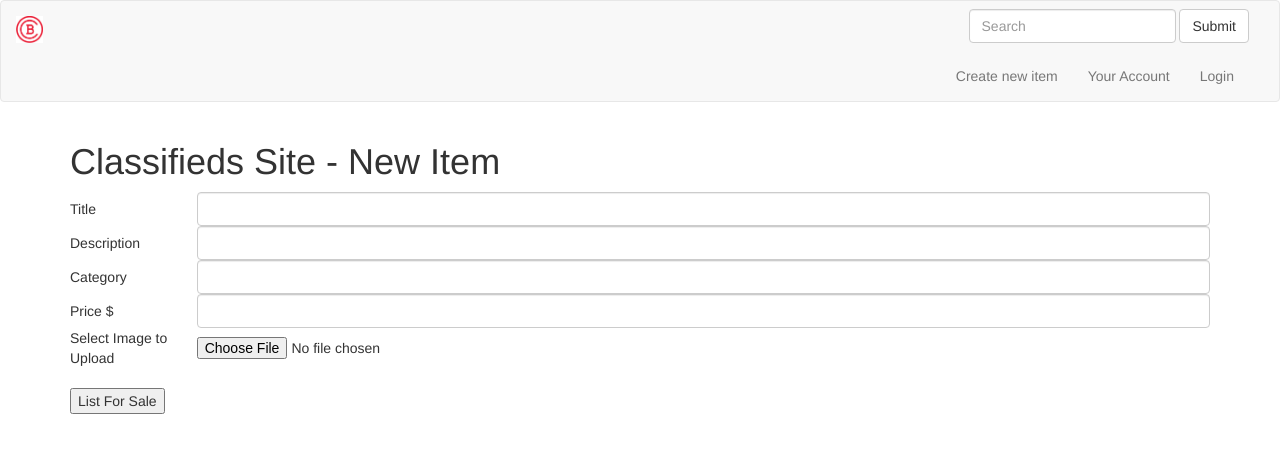
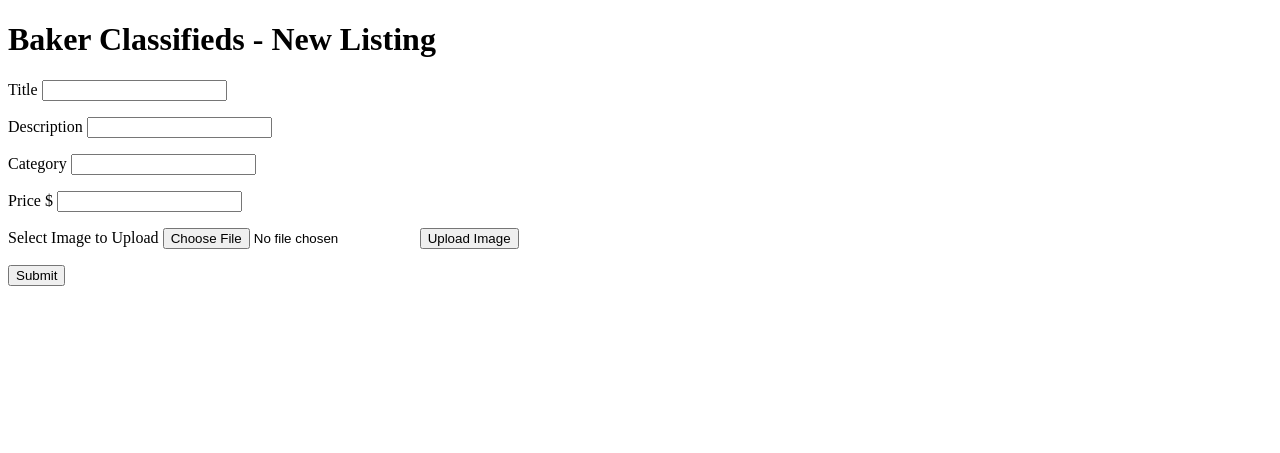
Before and after one commit to jjarocewicz/classifieds, a PHP site: page /new_listing.php in a window 1280 px wide. Shown: the top 453 px of the page. Run offline with PHP 8.4, Linux system fonts and the light colour scheme.

Commit message:
updated upload image function

```diff
--- a/new_listing.php
+++ b/new_listing.php
@@ -1,52 +1,41 @@
 <!DOCTYPE html>
 <html lang="en">
-
 <head>
     <meta charset="UTF-8">
-    <title>Classifieds Site - New Listing</title>
-    <link href="lib/bootstrap-3.3.7-dist/css/bootstrap.min.css" rel="stylesheet">
-    <link href="css/styles.css" rel="stylesheet">
-    <script src="https://code.jquery.com/jquery-3.3.1.min.js" integrity="sha256-FgpCb/KJQlLNfOu91ta32o/NMZxltwRo8QtmkMRdAu8="
-        crossorigin="anonymous"></script>
-    <script src="lib/bootstrap-3.3.7-dist/js/bootstrap.min.js" type="text/javascript"></script>
+    <title>Baker Classifieds - New Listing</title>
 </head>
+<body>
+    <h1>Baker Classifieds - New Listing</h1>
 
-<body>
-    <?php
-        include "nav.php";
-    ?>
-    <div class="container">
-        <h1>Classifieds Site - New Item</h1>
+    <form action="list.php" method="post" enctype="multipart/form-data">
+		<p>
+            <label for="title">Title</label>
+            <input type="text" name="title" id="title">
+        </p>
 
-        <form action="list.php" method="post" enctype="multipart/form-data">
-            <table border="0">
-                <tr>
-                    <td>Title</td>
-                    <td><input type="text" name="title" maxlength="60" size="60" class="form-control"></td>
-                </tr>
-                <tr>
-                    <td>Description</td>
-                    <td> <input type="text" name="description" maxlength="150" size="150" class="form-control"></td>
-                </tr>
-                <tr>
-                    <td>Category</td>
-                    <td> <input type="text" name="Category" maxlength="30" size="30" class="form-control"></td>
-                </tr>
-                <tr>
-                    <td>Price $</td>
-                    <td><input type="text" name="price" maxlength="7" size="7" class="form-control"></td>
-                </tr>
-                <tr>
-                    <td>Select Image to Upload</td>
-                    <td><input type="file" name="image" id="image"></td>
-                </tr>
-                <tr><td><br/></td></tr>
-                <tr>
-                    <td colspan="2"><input type="submit" value="List For Sale"></td>
-                </tr>
-            </table>
-        </form>
-    </div>
+		<p>
+            <label for="description">Description</label>
+            <input type="text" name="description" id="description">
+        </p>
+
+		<p>
+            <label for="category">Category</label>
+            <input type="text" name="category" id="category">
+        </p>
+
+        <p>
+            <label for="price">Price $</label>
+            <input type="text" name="price" id="price">
+        </p>
+
+        <p>
+            <label for="image">Select Image to Upload</label>
+            <input type="file" name="image" id="image">
+			<input type="submit" value="Upload Image" name="submit">
+        </p>
+
+		<input type="submit" value="Submit"></td>
+
+    </form>
 </body>
-
 </html>
```
